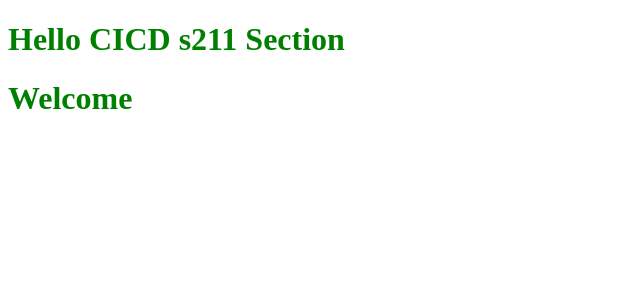
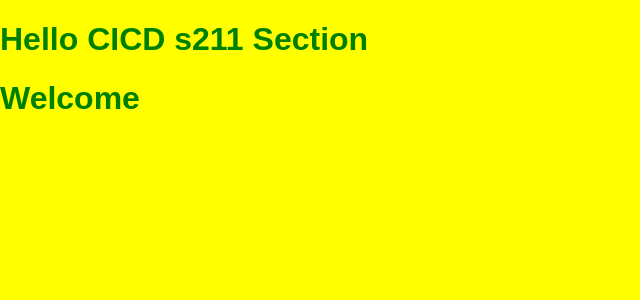
Before and after one commit to shivaniswapna/CICD-First, a React (Vite) app: page / in a window 1280 px wide. Shown: the top 300 px of the page, without its empty margins (0-640 px from the left). Built offline with nearby package versions, Linux system fonts and the light colour scheme.

Commit message:
version4

```diff
--- a/src/App.css
+++ b/src/App.css
@@ -1,3 +1,14 @@
 h1{
     color: green;
+
 }
+body{
+    background-color: yellow;
+    margin: 0;
+    padding:0;
+    font-family: sans-serif;
+}
+.app-container{
+    background-color: yellow;
+    padding: 20px;
+}
--- a/src/App.jsx
+++ b/src/App.jsx
@@ -8,6 +8,7 @@ function App() {
 
   return (
     <>
+     <div classname="app.container"></div>
      <h1>Hello CICD s211 Section</h1>
      <h1>Welcome</h1>
     </>
```
